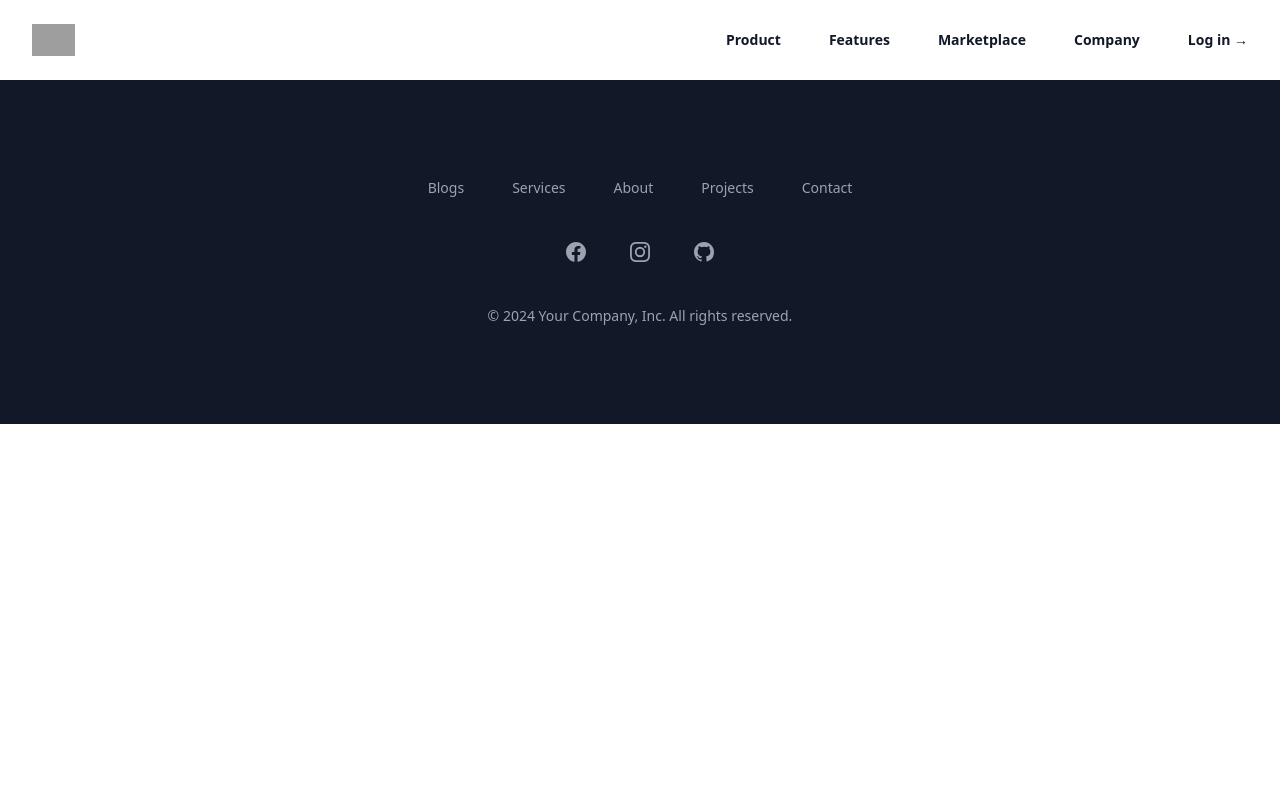
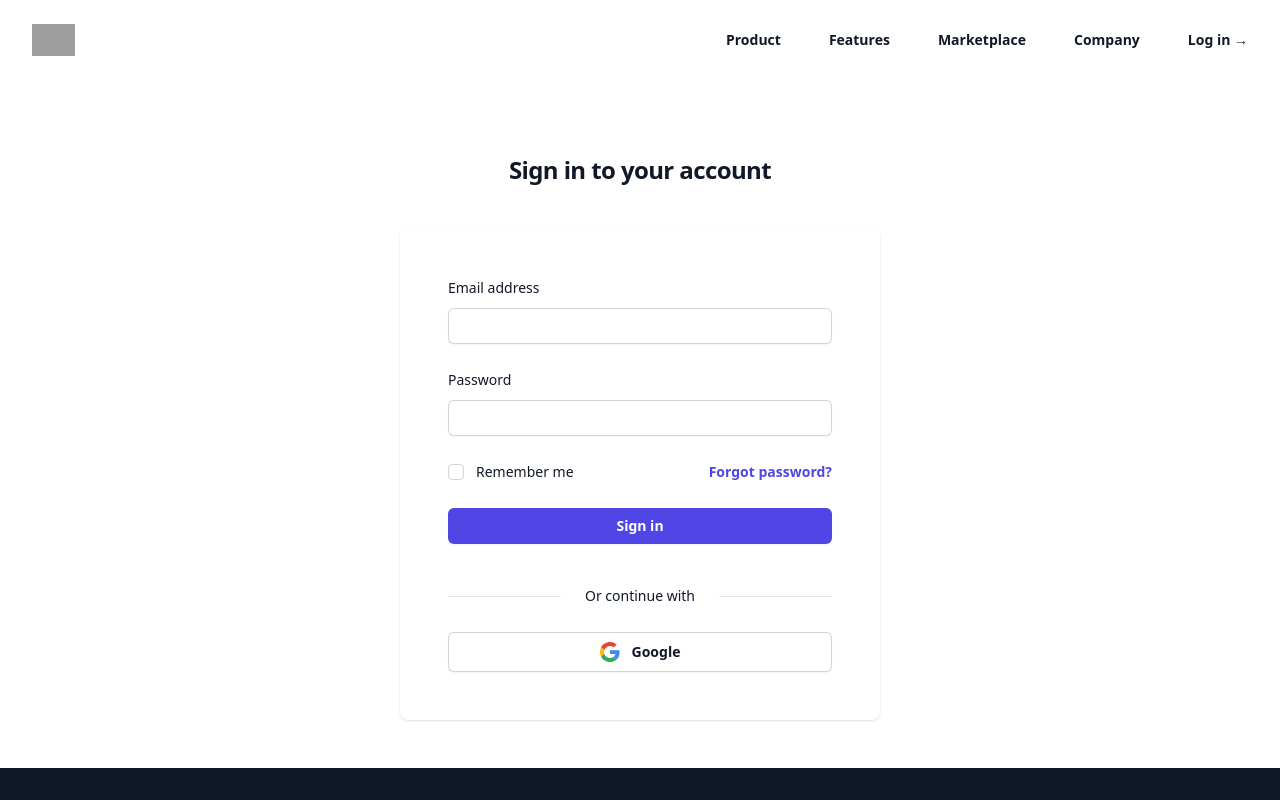
Before and after one commit to paalaman45/updated-porfolio, a Vue app: page /login in a window 1280 px wide. Shown: the top 800 px of the page. Built offline with nearby package versions, Linux system fonts and the light colour scheme; grey boxes are pictures that could not be loaded.

Commit message:
feat: login

```diff
--- a/src/router/index.js
+++ b/src/router/index.js
@@ -1,5 +1,6 @@
 import { createRouter, createWebHistory } from 'vue-router'
 import HomeView from '../views/HomeView.vue'
+import LoginView from '@/views/LoginView.vue'
 
 const router = createRouter({
   history: createWebHistory(import.meta.env.BASE_URL),
@@ -22,6 +23,11 @@
       name: 'blog',
       component: HomeView,
     },
+    {
+      path: '/login',
+      name: 'login',
+      component: LoginView
+    }
   ],
 })
 
--- /dev/null
+++ b/src/views/LoginView.vue
@@ -0,0 +1,81 @@
+<template>
+  <div class="flex min-h-full flex-1 flex-col justify-center py-12 sm:px-6 lg:px-8">
+    <div class="sm:mx-auto sm:w-full sm:max-w-md">
+      <h2 class="mt-6 text-center text-2xl/9 font-bold tracking-tight text-gray-900">Sign in to your account</h2>
+    </div>
+
+    <div class="mt-10 sm:mx-auto sm:w-full sm:max-w-[480px]">
+      <div class="bg-white px-6 py-12 shadow sm:rounded-lg sm:px-12">
+        <form class="space-y-6" action="#" method="POST">
+          <div>
+            <label for="email" class="block text-sm/6 font-medium text-gray-900">Email address</label>
+            <div class="mt-2">
+              <input id="email" name="email" type="email" autocomplete="email" required class="block w-full rounded-md border-0 py-1.5 text-gray-900 shadow-sm ring-1 ring-inset ring-gray-300 placeholder:text-gray-400 focus:ring-2 focus:ring-inset focus:ring-indigo-600 sm:text-sm/6" />
+            </div>
+          </div>
+
+          <div>
+            <label for="password" class="block text-sm/6 font-medium text-gray-900">Password</label>
+            <div class="mt-2">
+              <input id="password" name="password" type="password" autocomplete="current-password" required class="block w-full rounded-md border-0 py-1.5 text-gray-900 shadow-sm ring-1 ring-inset ring-gray-300 placeholder:text-gray-400 focus:ring-2 focus:ring-inset focus:ring-indigo-600 sm:text-sm/6" />
+            </div>
+          </div>
+
+          <div class="flex items-center justify-between">
+            <div class="flex items-center">
+              <input id="remember-me" name="remember-me" type="checkbox" class="size-4 rounded border-gray-300 text-indigo-600 focus:ring-indigo-600" />
+              <label for="remember-me" class="ml-3 block text-sm/6 text-gray-900">Remember me</label>
+            </div>
+
+            <div class="text-sm/6">
+              <a href="#" class="font-semibold text-indigo-600 hover:text-indigo-500">Forgot password?</a>
+            </div>
+          </div>
+
+          <div>
+            <button type="submit" class="flex w-full justify-center rounded-md bg-indigo-600 px-3 py-1.5 text-sm/6 font-semibold text-white shadow-sm hover:bg-indigo-500 focus-visible:outline focus-visible:outline-2 focus-visible:outline-offset-2 focus-visible:outline-indigo-600">Sign in</button>
+          </div>
+        </form>
+
+        <div>
+          <div class="relative mt-10">
+            <div class="absolute inset-0 flex items-center" aria-hidden="true">
+              <div class="w-full border-t border-gray-200" />
+            </div>
+            <div class="relative flex justify-center text-sm/6 font-medium">
+              <span class="bg-white px-6 text-gray-900">Or continue with</span>
+            </div>
+          </div>
+
+          <div class="mt-6 grid grid-cols-1 gap-4">
+            <button @click="signInWithGoogle" class="flex w-full items-center justify-center gap-3 rounded-md bg-white px-3 py-2 text-sm font-semibold text-gray-900 shadow-sm ring-1 ring-inset ring-gray-300 hover:bg-gray-50 focus-visible:ring-transparent">
+              <svg class="h-5 w-5" aria-hidden="true" viewBox="0 0 24 24">
+                <path d="M12.0003 4.75C13.7703 4.75 15.3553 5.36002 16.6053 6.54998L20.0303 3.125C17.9502 1.19 15.2353 0 12.0003 0C7.31028 0 3.25527 2.69 1.28027 6.60998L5.27028 9.70498C6.21525 6.86002 8.87028 4.75 12.0003 4.75Z" fill="#EA4335" />
+                <path d="M23.49 12.275C23.49 11.49 23.415 10.73 23.3 10H12V14.51H18.47C18.18 15.99 17.34 17.25 16.08 18.1L19.945 21.1C22.2 19.01 23.49 15.92 23.49 12.275Z" fill="#4285F4" />
+                <path d="M5.26498 14.2949C5.02498 13.5699 4.88501 12.7999 4.88501 11.9999C4.88501 11.1999 5.01998 10.4299 5.26498 9.7049L1.275 6.60986C0.46 8.22986 0 10.0599 0 11.9999C0 13.9399 0.46 15.7699 1.28 17.3899L5.26498 14.2949Z" fill="#FBBC05" />
+                <path d="M12.0004 24.0001C15.2404 24.0001 17.9654 22.935 19.9454 21.095L16.0804 18.095C15.0054 18.82 13.6204 19.245 12.0004 19.245C8.8704 19.245 6.21537 17.135 5.2654 14.29L1.27539 17.385C3.25539 21.31 7.3104 24.0001 12.0004 24.0001Z" fill="#34A853" />
+              </svg>
+              <span class="text-sm/6 font-semibold">Google</span>
+            </button>
+          </div>
+        </div>
+      </div>
+    </div>
+  </div>
+</template>
+
+
+<script setup>
+  import { getAuth, GoogleAuthProvider, signInWithPopup } from 'firebase/auth';
+
+  const signInWithGoogle = () => {
+    const provider = new GoogleAuthProvider();
+    signInWithPopup(getAuth(), provider)
+    .then((result) => {
+      console.log(result.user);
+    })
+    .catch((error) => {
+      console.log("Login Error: " . error);
+    });
+  };
+</script>
```
Also changed, not shown: src/components/projects/Projects.vue (line endings or trailing spaces).
